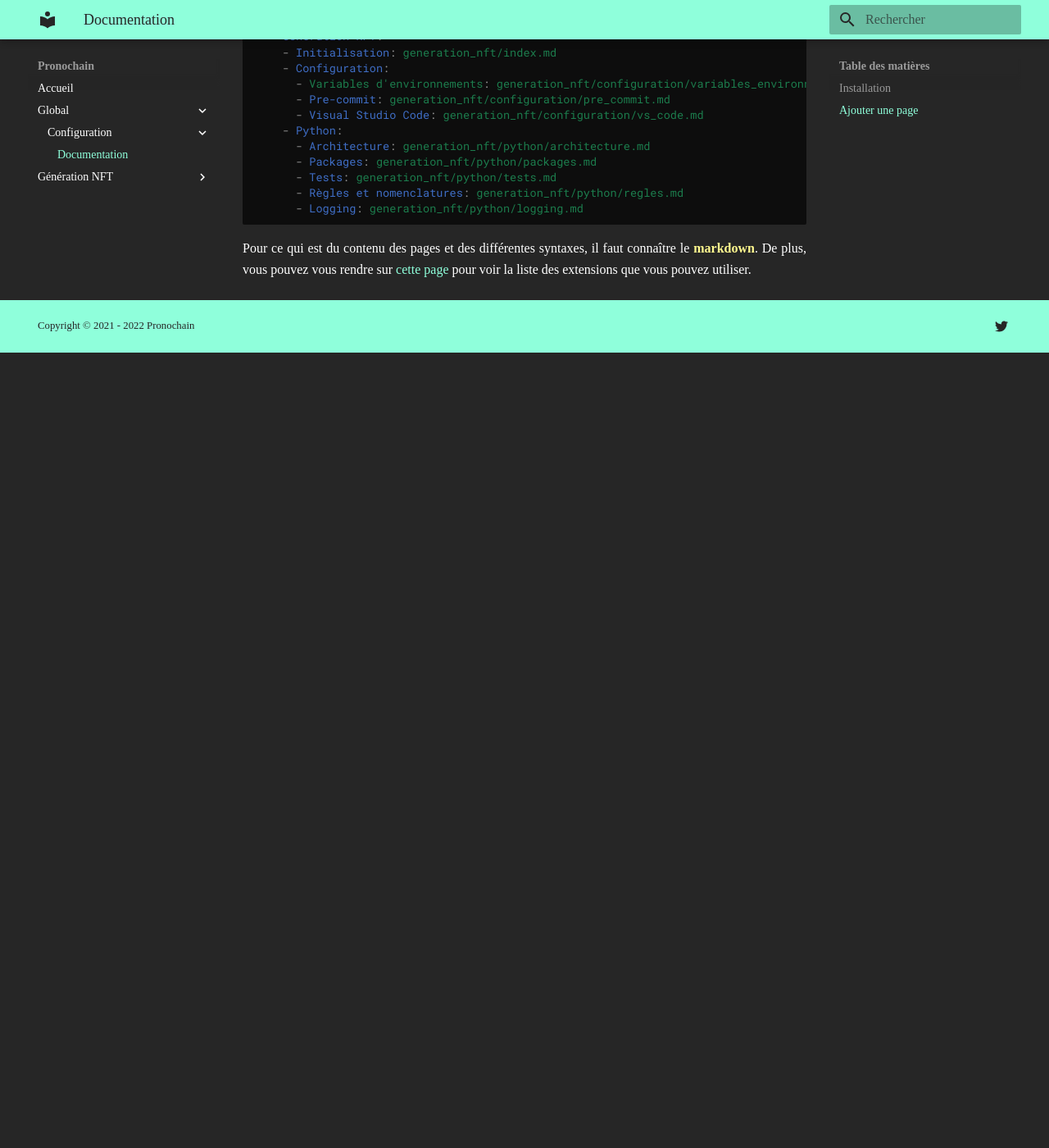
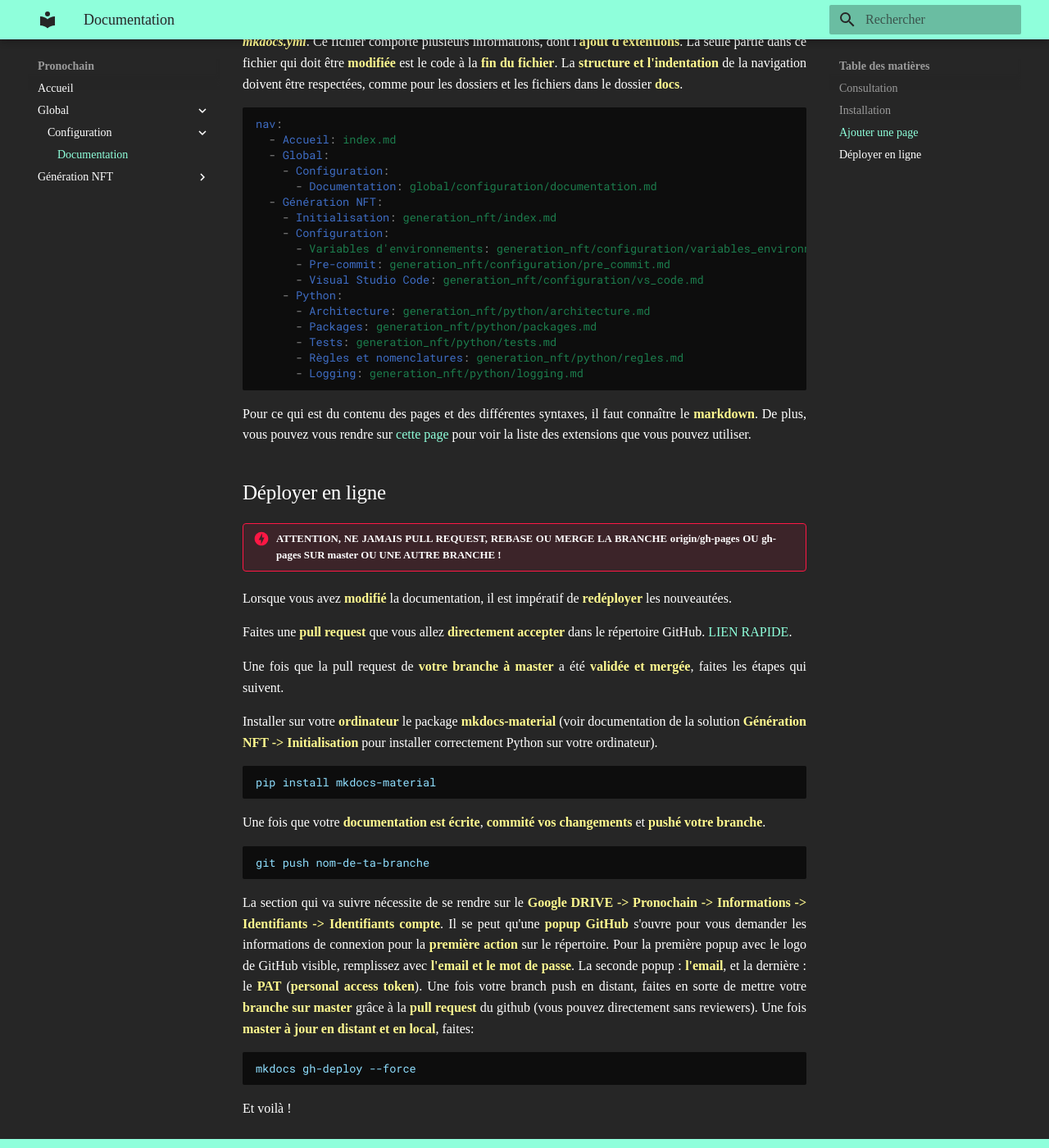
Before and after one commit to VincentMor/pronochain-documentation, an MkDocs documentation site: the page built from docs/global/configuration/documentation.md, in a window 1280 px wide and 1400 px high, scrolled down 1135 px. Shown: the whole window at 82% size. Built offline with MkDocs 1.6.1 and Material for MkDocs 9.7.7, drawn with Linux system fonts in a browser that asks for light colours; before the commit the page ends 1565 px from its top, so only the background shows below that; some of the changed text lies outside the part shown.

Commit message:
feat(deploy-documentation): Ajout de la partie déploiement de la documentation

````diff
--- a/docs/global/configuration/documentation.md
+++ b/docs/global/configuration/documentation.md
@@ -9,6 +9,11 @@ Il a été décidé de centraliser toutes nos documentations des différentes so
 
 - **Initialisation et installation très simple** : fonctionne sur une **image docker** sans dépendances.
 - **Ergonomie et fonctionnalités** : de base, le design de la documentation est **plutôt beau** et la multitude des fonctionnalités implémentées de base nous permet de structurer notre documentation de la meilleure des manières.
+- **Hébergement en ligne gratuit** sur GitHub.
+
+## Consultation
+
+Si ce que vous souhaitez correspond uniquement à de la **consultation** rendez vous sur la documentation en ligne : [pronochain documentation](https://pronochain.github.io/pronochain-documentation/). Sinon, si vous souhaitez **ajouter ou modifier une page**, suivez les étapes dans **Installation**
 
 ## Installation
 
@@ -26,6 +31,7 @@ Cette commande va **build l'image** et **démarrer la documentation**. Si vous s
 
 ## Ajouter une page
 
+Créer votre branche depuis **master**.
 Tout ce qui concerne la navigation se trouve dans le fichier ***mkdocs.yml***. Ce fichier comporte plusieurs informations, dont l'**ajout d'extentions**. La seule partie dans ce fichier qui doit être **modifiée** est le code à la **fin du fichier**.
 La **structure et l'indentation** de la navigation doivent être respectées, comme pour les dossiers et les fichiers dans le dossier **docs**.
 
@@ -50,3 +56,31 @@ nav:
 ```
 
 Pour ce qui est du contenu des pages et des différentes syntaxes, il faut connaître le **markdown**. De plus, vous pouvez vous rendre sur [cette page](https://squidfunk.github.io/mkdocs-material/reference/) pour voir la liste des extensions que vous pouvez utiliser.
+
+## Déployer en ligne
+
+???+ danger not-expand "ATTENTION, NE JAMAIS PULL REQUEST, REBASE OU MERGE LA BRANCHE origin/gh-pages OU gh-pages SUR master OU UNE AUTRE BRANCHE !"
+
+Lorsque vous avez **modifié** la documentation, il est impératif de **redéployer** les nouveautées.
+
+Faites une **pull request** que vous allez **directement accepter** dans le répertoire GitHub. [LIEN RAPIDE](https://github.com/Pronochain/pronochain-documentation/pulls).
+
+Une fois que la pull request de **votre branche à master** a été **validée et mergée**, faites les étapes qui suivent.
+
+Installer sur votre **ordinateur** le package **mkdocs-material** (voir documentation de la solution **Génération NFT -> Initialisation** pour installer correctement Python sur votre ordinateur).
+
+    pip install mkdocs-material
+
+
+Une fois que votre **documentation est écrite**, **commité vos changements** et **pushé votre branche**.
+
+    git push nom-de-ta-branche
+
+La section qui va suivre nécessite de se rendre sur le **Google DRIVE -> Pronochain -> Informations -> Identifiants -> Identifiants compte**.
+Il se peut qu'une **popup GitHub** s'ouvre pour vous demander les informations de connexion pour la **première action** sur le répertoire. Pour la première popup avec le logo de GitHub visible, remplissez avec **l'email et le mot de passe**. La seconde popup : **l'email**, et la dernière : le **PAT** (**personal access token**).
+Une fois votre branch push en distant, faites en sorte de mettre votre **branche sur master** grâce à la **pull request** du github (vous pouvez directement sans reviewers).
+Une fois **master à jour en distant et en local**, faites:
+
+    mkdocs gh-deploy --force
+
+Et voilà !
````
Also changed, not shown: README.md (+6 -2 lines).
